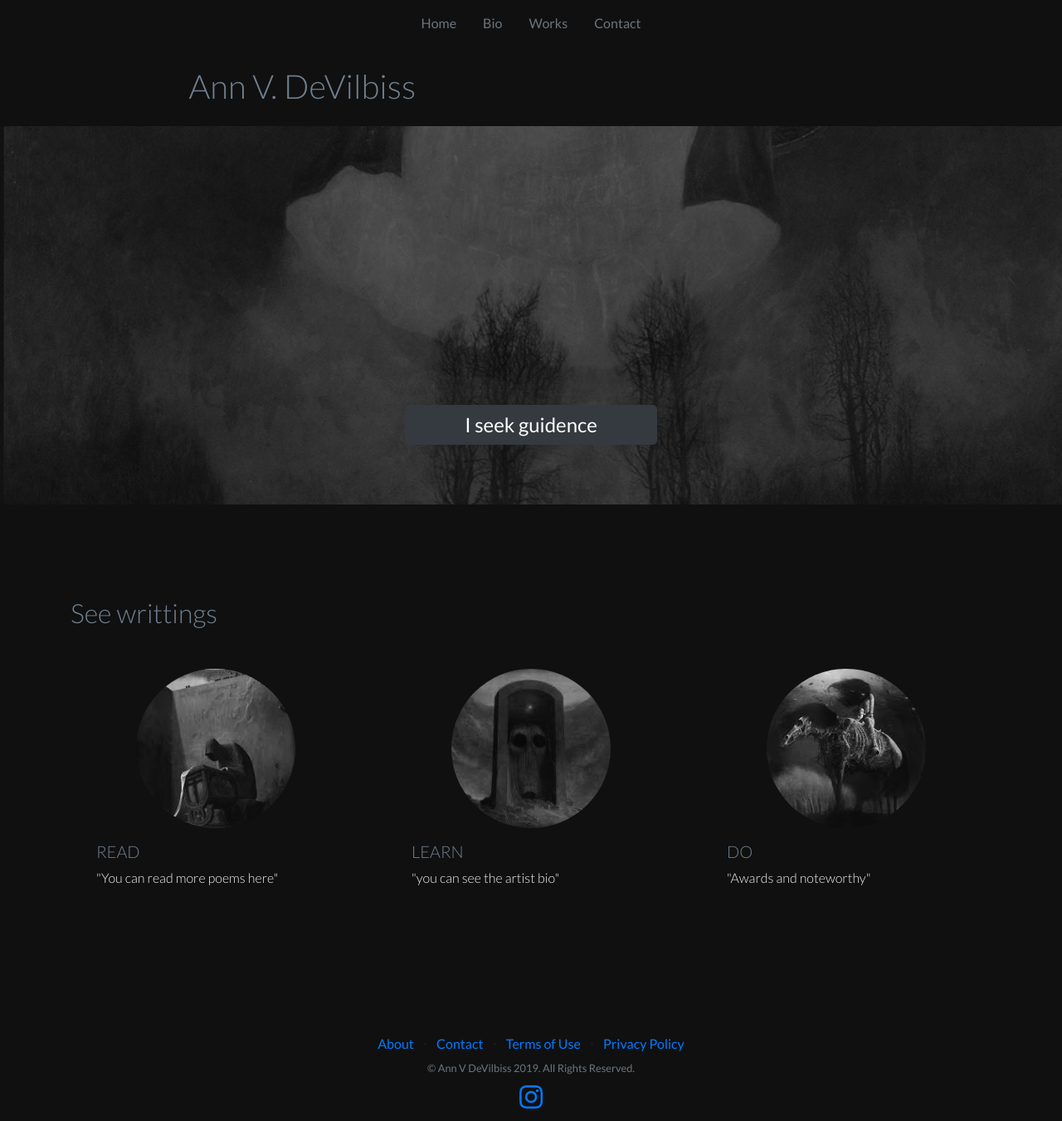
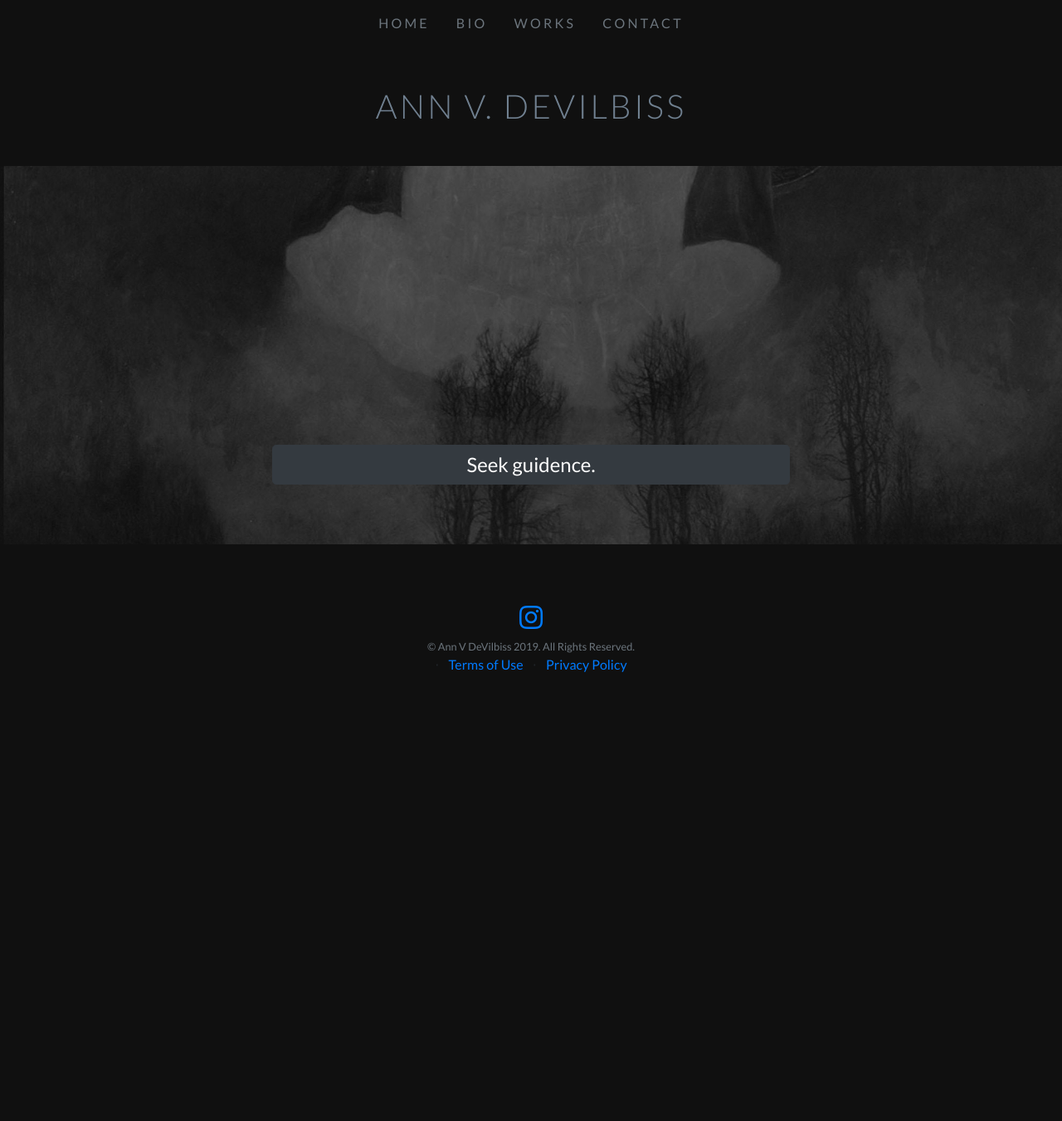
Before and after one commit to birchx/codelouisville2019, a website: page index.html in a window 1280 px wide. Shown: the whole page at 83% size. After the commit the page ends 885 px from the top, so only its background shows below. Drawn offline with Linux system fonts and the light colour scheme.

Commit message:
formating front page

```diff
--- a/index.html
+++ b/index.html
@@ -26,7 +26,7 @@
 <body>
 
   <!-- Navigation -->
-  <nav class="navbar navbar-dark noir static-top">
+  <nav class="navbar navbar-dark  static-top">
       <div class="container justify-content-center">
         <a class="navbar text-muted" href="index.html">Home</a>
         <a class="navbar text-muted" href="bio.html">Bio</a>
@@ -35,10 +35,10 @@
       </div>
 
   </nav>
+</hr>
    <!-- header -->
-   <header class="noir text-white text-center">
-    <div class="parralax"></div>
-    <div class="container">
+   <header class=" text-white text-center">
+    <div class="container my-4">
       <div class="row">
         <div class="col-xl-9 mx-auto">
           <h1 class="my-4">Ann V. DeVilbiss</h1>
@@ -58,16 +58,17 @@
         </div>
       </div>
       <div class="row">
-              <div id="controls-container" class="col-12 col-md-3 p-2 mx-auto">
-                <button type="button" id="requestButton" class="controls button btn btn-block btn-lg btn-dark">I seek guidence</button>
+              <div id="controls-container" class="col-12 col-md-6 col-sm-6 p-2 mx-auto">
+                <button type="button" id="requestButton" class="controls button btn btn-block btn-lg btn-dark">Seek guidence.</button>
               </div>
         </div>
       </div>
     </div>
   </header>
 
-  <!-- Modes -->
-  <section class="testimonials text-center noir">
+  <!--
+   Modes
+  <section class="testimonials text-center ">
     <div class="container">
       <h2 class="mb-5">See writtings</h2>
       <div class="row">
@@ -94,21 +95,26 @@
         </div>
       </div>
     </div>
-  </section>
+  </section> -->
 
   <!-- Footer -->
-  <footer class="footer noir">
+  <footer class="footer ">
     <div class="container">
+        <div class="row">
+            <div class="col-lg-12 h-100 p-2 text-center my-auto">
+              <ul class="list-inline mb-0">
+                <li class="list-inline-item">
+                  <a href="#">
+                    <i class="fab fa-instagram fa-2x fa-fw"></i>
+                  </a>
+                </li>
+              </ul>
+            </div>
+          </div>
       <div class="row">
         <div class="col-lg-12 h-100 text-center my-auto">
+            <div class="text-muted small mb-4 mb-lg-0">&copy; Ann V DeVilbiss 2019. All Rights Reserved.</div>
           <ul class="list-inline mb-2">
-            <li class="list-inline-item">
-              <a href="#">About</a>
-            </li>
-            <li class="list-inline-item">&sdot;</li>
-            <li class="list-inline-item">
-              <a href="#">Contact</a>
-            </li>
             <li class="list-inline-item">&sdot;</li>
             <li class="list-inline-item">
               <a href="#">Terms of Use</a>
@@ -118,20 +124,10 @@
               <a href="#">Privacy Policy</a>
             </li>
           </ul>
-          <div class="text-muted small mb-4 mb-lg-0">&copy; Ann V DeVilbiss 2019. All Rights Reserved.</div>
+
         </div>
       </div>
-        <div class="row">
-        <div class="col-lg-12 h-100 p-2 text-center my-auto">
-          <ul class="list-inline mb-0">
-            <li class="list-inline-item">
-              <a href="#">
-                <i class="fab fa-instagram fa-2x fa-fw"></i>
-              </a>
-            </li>
-          </ul>
-        </div>
-      </div>
+
     </div>
   </footer>
 
```
Also changed, not shown: css/landing-page.min.css.
